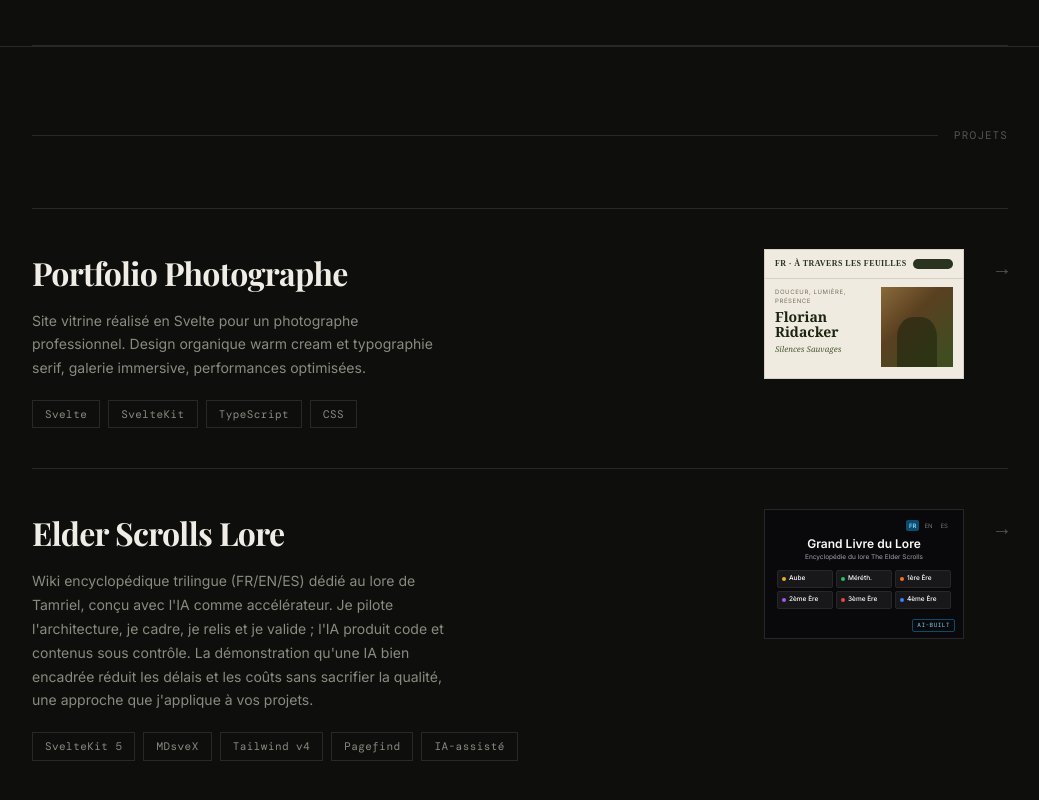
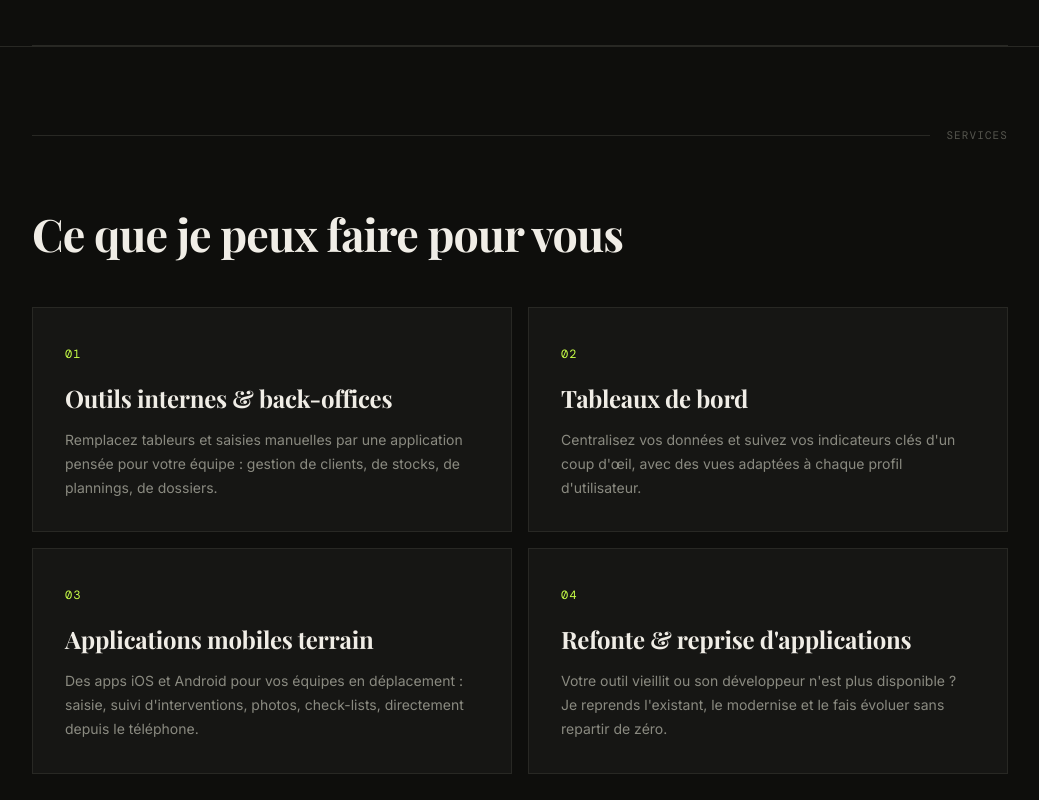
Before and after one commit to Nathan57250/nathan-ridacker-portfolio, a React (Vite) app: page / in a window 1280 px wide. Shown: the part 1620-2420 px from the top of the page, without its empty margins (120-1159 px from the left). Built offline with nearby package versions, Linux system fonts and the light colour scheme.

Commit message:
Add Services section
Four service cards (FR/EN) between About and Projects, with navbar link

```diff
--- a/src/App.tsx
+++ b/src/App.tsx
@@ -2,6 +2,7 @@ import About from './components/sections/About'
 import Contact from './components/sections/Contact'
 import Hero from './components/sections/Hero'
 import Projects from './components/sections/Projects'
+import Services from './components/sections/Services'
 import Skills from './components/sections/Skills'
 import Navbar from './components/layout/Navbar'
 import LegalNotice from './components/pages/LegalNotice'
@@ -22,6 +23,7 @@ export default function App() {
           <>
             <Hero />
             <About />
+            <Services />
             <Projects />
             <Skills />
             <Contact />
--- a/src/components/layout/Navbar.tsx
+++ b/src/components/layout/Navbar.tsx
@@ -28,6 +28,7 @@ export default function Navbar() {
 
   const links = [
     { href: '/#about', label: lang === 'fr' ? 'À propos' : 'About' },
+    { href: '/#services', label: 'Services' },
     { href: '/#projects', label: lang === 'fr' ? 'Projets' : 'Projects' },
     { href: '/#skills', label: 'Stack' },
     { href: '/#contact', label: 'Contact' },
--- /dev/null
+++ b/src/components/sections/Services.tsx
@@ -0,0 +1,71 @@
+import { motion } from 'framer-motion'
+import { useTranslation } from 'react-i18next'
+import Container from '../ui/Container'
+
+interface ServiceItem {
+  title: string
+  description: string
+}
+
+export default function Services() {
+  const { t } = useTranslation()
+  const items = t('services.items', { returnObjects: true }) as ServiceItem[]
+
+  return (
+    <section id="services" style={{ borderBottom: '1px solid var(--color-border)' }}>
+      <Container>
+        <div style={{ padding: '80px 0' }}>
+
+          {/* Section label */}
+          <div style={{ display: 'flex', alignItems: 'center', gap: '16px', marginBottom: '64px' }}>
+            <div style={{ flex: 1, height: '1px', background: 'var(--color-border)' }} />
+            <span style={{ fontFamily: 'DM Mono, monospace', fontSize: '11px', color: 'var(--color-muted)', letterSpacing: '0.1em' }}>{t('services.section_label').toUpperCase()}</span>
+          </div>
+
+          <h2 style={{
+            fontFamily: 'Playfair Display, serif',
+            fontSize: 'clamp(32px, 3.5vw, 52px)',
+            fontWeight: 700,
+            lineHeight: 1.15,
+            letterSpacing: '-0.02em',
+            color: 'var(--color-text)',
+            marginBottom: '48px',
+          }}>
+            {t('services.title')}
+          </h2>
+
+          <div className="services-grid">
+            {items.map((item, i) => (
+              <motion.div
+                key={item.title}
+                initial={{ opacity: 0, y: 20 }}
+                whileInView={{ opacity: 1, y: 0 }}
+                viewport={{ once: true }}
+                transition={{ delay: i * 0.08 }}
+                style={{ padding: '32px', background: 'var(--color-surface)', border: '1px solid var(--color-border)' }}
+              >
+                <span style={{ fontFamily: 'DM Mono, monospace', fontSize: '12px', color: 'var(--color-accent)', letterSpacing: '0.08em' }}>
+                  {String(i + 1).padStart(2, '0')}
+                </span>
+                <h3 style={{
+                  fontFamily: 'Playfair Display, serif',
+                  fontSize: '24px',
+                  fontWeight: 700,
+                  color: 'var(--color-text)',
+                  letterSpacing: '-0.01em',
+                  margin: '16px 0 12px',
+                }}>
+                  {item.title}
+                </h3>
+                <p style={{ fontSize: '14px', lineHeight: 1.7, color: 'var(--color-muted-2)' }}>
+                  {item.description}
+                </p>
+              </motion.div>
+            ))}
+          </div>
+
+        </div>
+      </Container>
+    </section>
+  )
+}
--- a/src/i18n/locales/en.json
+++ b/src/i18n/locales/en.json
@@ -23,6 +23,28 @@
     "projects_label": "Projects delivered",
     "tagline": "Freelance · Luxembourg & France",
     "location_label": "Luxembourg — France"
+  },
+  "services": {
+    "section_label": "Services",
+    "title": "What I can do for you",
+    "items": [
+      {
+        "title": "Internal tools & back-offices",
+        "description": "Replace spreadsheets and manual data entry with an app designed for your team: customer, inventory, scheduling or case management."
+      },
+      {
+        "title": "Dashboards",
+        "description": "Bring your data together and track your key metrics at a glance, with views tailored to each type of user."
+      },
+      {
+        "title": "Field mobile apps",
+        "description": "iOS and Android apps for your teams on the move: data entry, job tracking, photos, checklists, straight from their phone."
+      },
+      {
+        "title": "App redesign & takeover",
+        "description": "Is your tool getting old, or is its developer no longer available? I take over the existing code, modernise it and keep it evolving without starting from scratch."
+      }
+    ]
   },
   "projects": {
     "section_label": "Projects",
--- a/src/i18n/locales/fr.json
+++ b/src/i18n/locales/fr.json
@@ -23,6 +23,28 @@
     "projects_label": "Projets livrés",
     "tagline": "Freelance · Luxembourg & France",
     "location_label": "Luxembourg — France"
+  },
+  "services": {
+    "section_label": "Services",
+    "title": "Ce que je peux faire pour vous",
+    "items": [
+      {
+        "title": "Outils internes & back-offices",
+        "description": "Remplacez tableurs et saisies manuelles par une application pensée pour votre équipe : gestion de clients, de stocks, de plannings, de dossiers."
+      },
+      {
+        "title": "Tableaux de bord",
+        "description": "Centralisez vos données et suivez vos indicateurs clés d'un coup d'œil, avec des vues adaptées à chaque profil d'utilisateur."
+      },
+      {
+        "title": "Applications mobiles terrain",
+        "description": "Des apps iOS et Android pour vos équipes en déplacement : saisie, suivi d'interventions, photos, check-lists, directement depuis le téléphone."
+      },
+      {
+        "title": "Refonte & reprise d'applications",
+        "description": "Votre outil vieillit ou son développeur n'est plus disponible ? Je reprends l'existant, le modernise et le fais évoluer sans repartir de zéro."
+      }
+    ]
   },
   "projects": {
     "section_label": "Projets",
--- a/src/index.css
+++ b/src/index.css
@@ -57,6 +57,8 @@ body {
 
 .about-grid { display: grid; grid-template-columns: 1fr 1fr; gap: 80px; align-items: start; }
 
+.services-grid { display: grid; grid-template-columns: repeat(2, 1fr); gap: 16px; }
+
 .project-row { display: grid; grid-template-columns: 1fr auto; gap: 32px; align-items: start; }
 .project-body { display: flex; gap: 40px; align-items: flex-start; }
 
@@ -83,6 +85,8 @@ body {
   .about-grid { grid-template-columns: 1fr; gap: 40px; }
   .about-photo { max-width: 400px; }
 
+  .services-grid { grid-template-columns: 1fr; }
+
   .project-row { grid-template-columns: 1fr; }
   .project-body { flex-direction: column; gap: 24px; }
   .project-arrow { display: none; }
```
Also changed, not shown: 1 other file (tests, documents, lock files or other folders).
